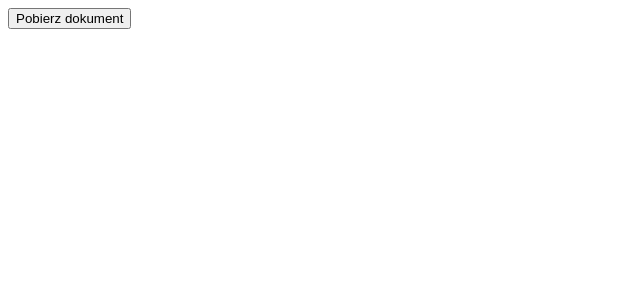
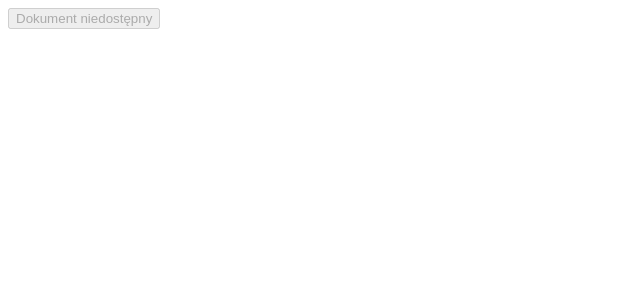
Before and after one commit to lukas-sikora/zadania-react, a React (Vite) app in the folder react-training/: page / in a window 1280 px wide. Shown: the top 300 px of the page, without its empty margins (0-640 px from the left). Built offline with nearby package versions, Linux system fonts and the light colour scheme.

Commit message:
props-task/1-solution

```diff
--- a/react-training/src/components/DownloadButton.jsx
+++ b/react-training/src/components/DownloadButton.jsx
@@ -2,8 +2,14 @@ export function DownloadButton({ isDocumentAvailable }) {
   const documentUrl = '<https://example.com/document.pdf>'
 
   return (
-    <button disabled={!isDocumentAvailable}>
-      {isDocumentAvailable ? 'Pobierz dokument' : 'Dokument niedostępny'}
-    </button>
+    <a
+      href={isDocumentAvailable ? documentUrl : '#'}
+      download={isDocumentAvailable}
+      style={{ pointerEvents: isDocumentAvailable ? 'auto' : 'none' }}
+    >
+      <button disabled={!isDocumentAvailable}>
+        {isDocumentAvailable ? 'Pobierz dokument' : 'Dokument niedostępny'}
+      </button>
+    </a>
   )
 }
--- a/react-training/src/main.jsx
+++ b/react-training/src/main.jsx
@@ -2,5 +2,5 @@ import ReactDOM from 'react-dom/client'
 import { DownloadButton } from './components/DownloadButton'
 
 ReactDOM.createRoot(document.getElementById('root')).render(
-  <DownloadButton isDocumentAvailable={true} />
+  <DownloadButton isDocumentAvailable={false} />
 )
```
